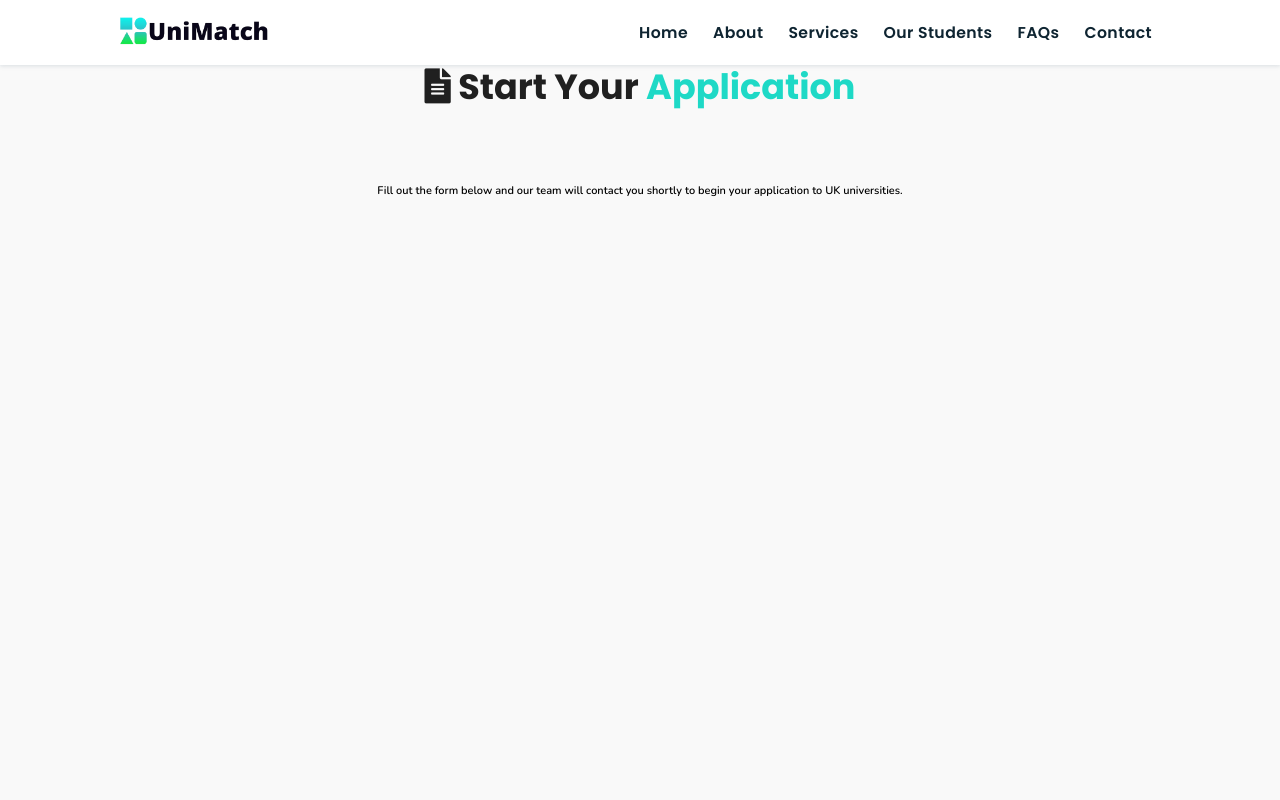
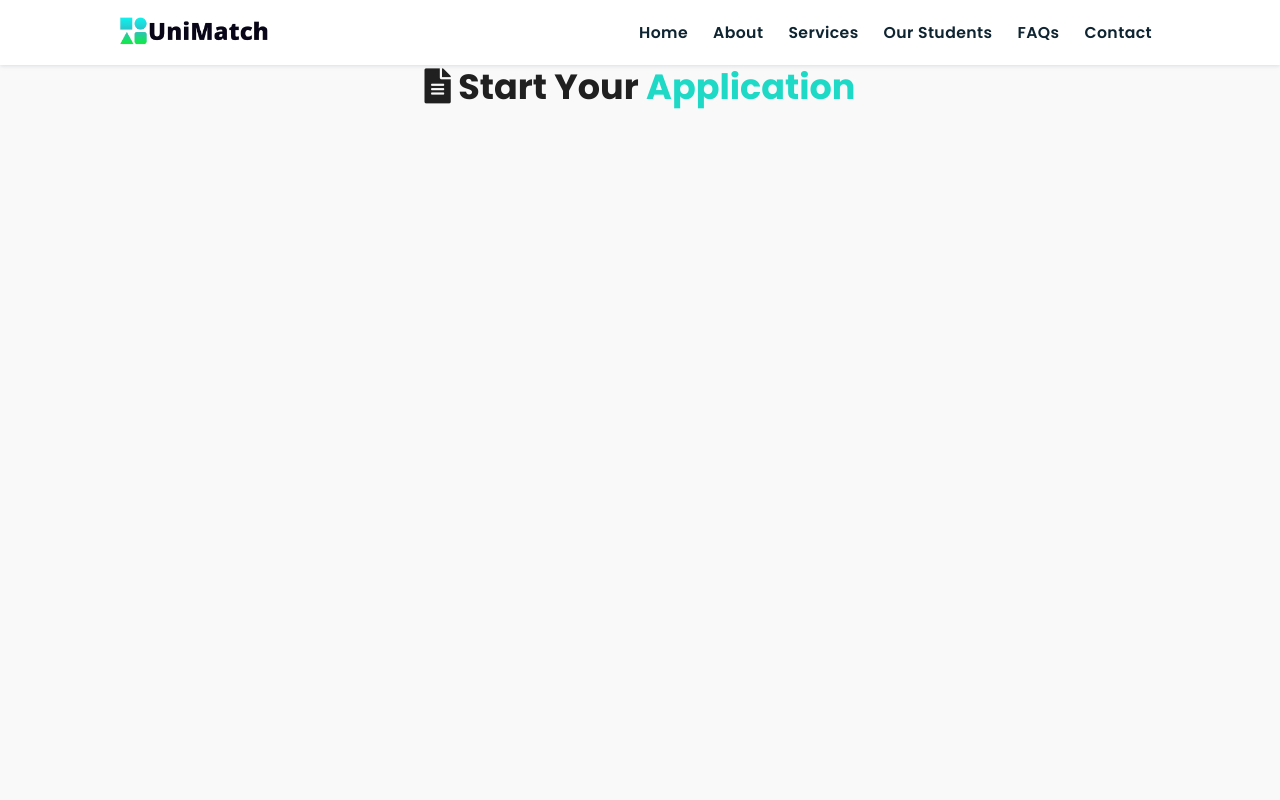
Before and after one commit to hassenai/UniMatch-Website, a plain HTML site: page apply/index.html in a window 1280 px wide. Shown: the top 800 px of the page. Drawn offline with nearby package versions, Linux system fonts and the light colour scheme; a script that the page names is missing.

Commit message:
Update index.html

```diff
--- a/apply/index.html
+++ b/apply/index.html
@@ -46,10 +46,6 @@
     <h2 class="heading"><i class="fas fa-file-alt"></i> Start Your <span>Application</span></h2>
     <div class="row">
         <div class="content" style="width: 100%; text-align: center;">
-            <p style="max-width: 800px; margin: 0 auto; font-size: 1.1rem;">
-                Fill out the form below and our team will contact you shortly to begin your application to UK universities.
-            </p>
-
             <!-- HubSpot Form Embed -->
             <div style="margin-top: 3rem;">
                 <script src="https://js-eu1.hsforms.net/forms/embed/146230416.js" defer></script>
```
